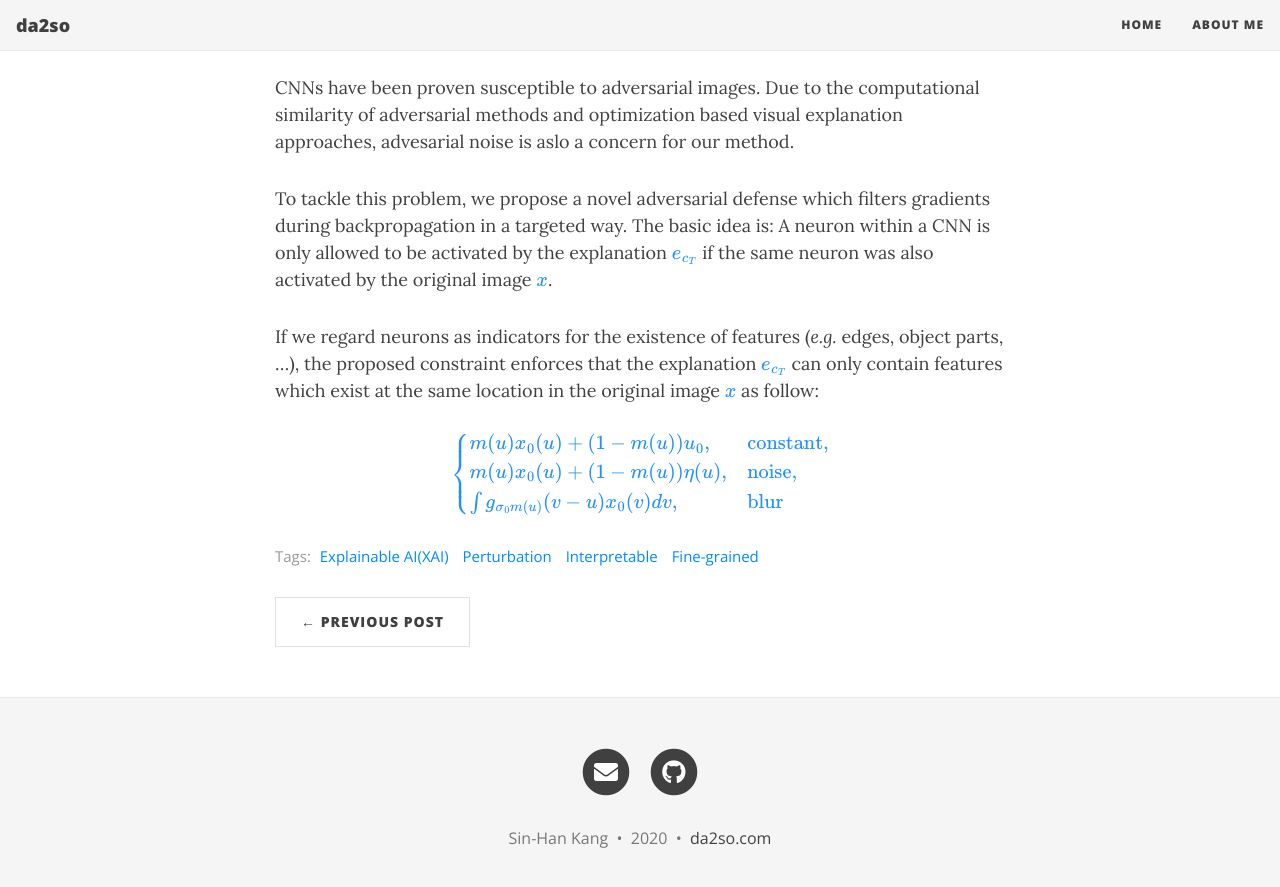
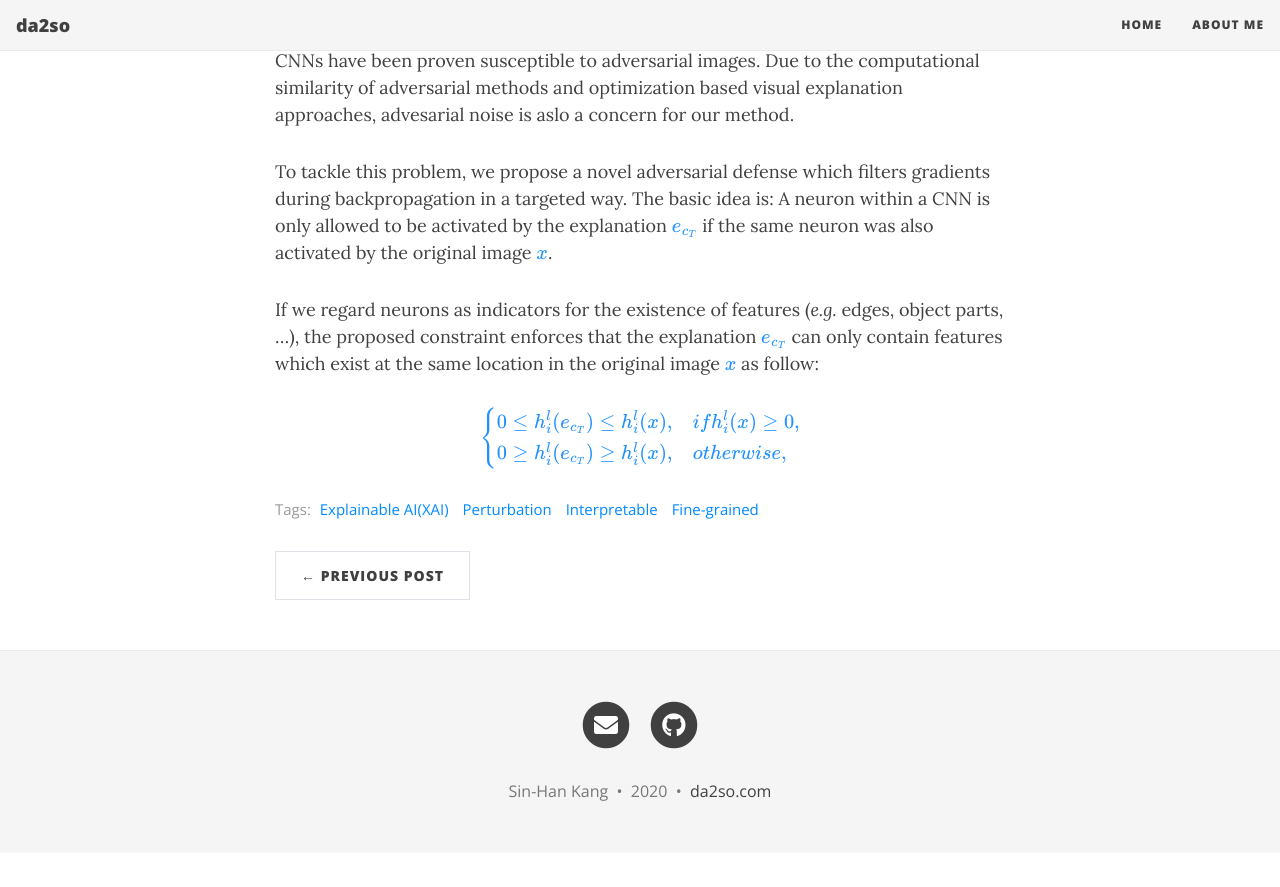
Before and after one commit to da2so/da2so.github.io, a Jekyll site: the page built from _posts/2020-08-17-Interpretable_And_Fine-grained_Visual_Explanations_For_Convolutional_Neural_Networks.md, in a window 1280 px wide and 900 px high, scrolled down 3308 px. Shown: the top 887 px of the window. Built offline with Jekyll 4.4.1, drawn with Linux system fonts in a browser that asks for light colours; nearby versions of some CDN libraries; formulas are drawn with MathJax 3; after the commit the page ends 4161 px from its top, so only the background shows below that; some of the changed text lies outside the part shown.

Commit message:
Update 2020-08-17-Interpretable_And_Fine-grained_Visual_Explanations_For_Convolutional_Neural_Networks.md

```diff
--- a/_posts/2020-08-17-Interpretable_And_Fine-grained_Visual_Explanations_For_Convolutional_Neural_Networks.md
+++ b/_posts/2020-08-17-Interpretable_And_Fine-grained_Visual_Explanations_For_Convolutional_Neural_Networks.md
@@ -77,7 +77,7 @@ Using the mask based definition of an explanation with a reference (<span style=
 
 <span style="color:DodgerBlue">
 \\[
-e^\ast_\{ c_T \} = m^\ast_\{ c_T \} = argmin_\{ m_\{ c_T \} \} \{ \varphi( y^{c_T}_x, y^{c_T}_e ) +\lambda \cdot \Vert m_\{ c_T \} \Vert_1 \}. \quad \cdots Eq .(2)
+e^\ast_\{ c_T \} = m^\ast_\{ c_T \} =
 
 \\]
 </span>
@@ -112,8 +112,7 @@ If we regard neurons as indicators for the existence of features (*e.g.* edges,
 
 <span style="color:DodgerBlue">
 \\[
-\\left\\{ \\begin{array}{ll} m(u)x_0(u)+(1-m(u))u_0, & \text{constant}, \cr
-											 m(u)x_0(u)+(1-m(u))\eta(u), & \text{noise}, \cr
-											 \int g_{\sigma_0 m(u)} (v-u)x_0(v)dv, & \text{blur}
+\\left\\{ \\begin{array}{ll} 0 \leq h^l_i (e_{c_T}) \leq h^l_i (x), & if h^l_i (x) \geq 0, \cr
+							 0 \geq h^l_i (e_{c_T}) \geq h^l_i (x), & otherwise,
 							\\end{array} \\right.
 \\]</span>
```
